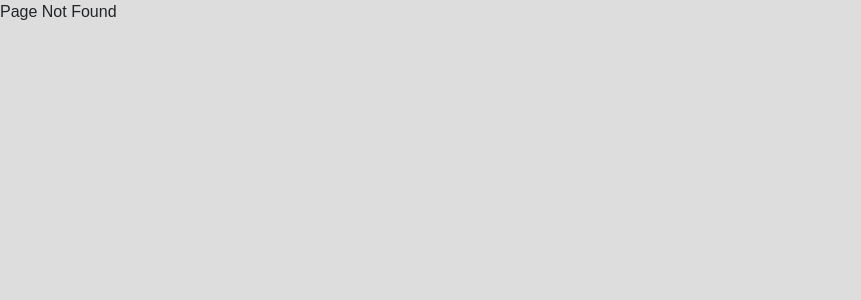
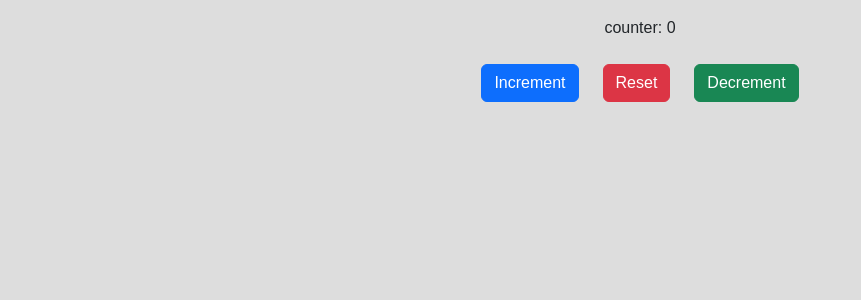
Before and after one commit to mern-trainer/Sherin-Batch, a React (Create React App) app: page /redux in a window 1280 px wide. Before the commit this address had no page. Shown: the top 300 px of the page, without its empty margins (0-861 px from the left). Built offline with nearby package versions, Linux system fonts and the light colour scheme; a web font is replaced by a local one.

Commit message:
redux basics

```diff
--- a/package.json
+++ b/package.json
@@ -3,6 +3,7 @@
   "version": "0.1.0",
   "private": true,
   "dependencies": {
+    "@reduxjs/toolkit": "^2.5.0",
     "@testing-library/jest-dom": "^5.17.0",
     "@testing-library/react": "^13.4.0",
     "@testing-library/user-event": "^13.5.0",
@@ -14,8 +15,10 @@
     "react-dom": "^18.3.1",
     "react-hot-toast": "^2.4.1",
     "react-icons": "^5.3.0",
+    "react-redux": "^9.2.0",
     "react-router-dom": "^7.0.2",
     "react-scripts": "5.0.1",
+    "redux": "^5.0.1",
     "uuid": "^11.0.3",
     "web-vitals": "^2.1.4",
     "yup": "^1.5.0"
--- a/src/App.jsx
+++ b/src/App.jsx
@@ -14,6 +14,9 @@ import SingleProductView from "./Pages/singleProductView"
 import Formik from "./Components/Formik"
 import TodoPage from "./Pages/TodoPage"
 import EditTodo from "./Pages/EditTodo"
+import CounterRedux from "./Pages/CounterRedux"
+
+// redux => Global state management, js library
 
 const App = () => {
 
@@ -21,6 +24,7 @@ const App = () => {
         <Routes>
             <Route path="/">
                 <Route path="" Component={LandingPage} />
+                <Route path="redux" Component={CounterRedux} />
                 <Route path="todo">
                     <Route path="" Component={TodoPage} />
                     <Route path="edit">
--- /dev/null
+++ b/src/Pages/CounterRedux.jsx
@@ -0,0 +1,35 @@
+import React from 'react'
+import { useDispatch, useSelector } from 'react-redux'
+import { decrement, increment, reset } from '../Redux/counterSlice'
+
+const CounterRedux = () => {
+
+    const { counter } = useSelector((store) => store.counter)
+
+    const dispatch = useDispatch()
+
+    const handleClick = (buttonType) => {
+        if (buttonType === "increment") {
+            dispatch(increment(10))
+        }
+        if (buttonType === "decrement") {
+            dispatch(decrement(10))
+        }
+        if (buttonType === "reset") {
+            dispatch(reset())
+        }
+    }
+
+    return (
+        <div className='d-flex justify-content-center mt-3 flex-column align-items-center'>
+            <div>counter: {counter}</div>
+            <div className='d-flex gap-4 mt-4'>
+                <button className='btn btn-primary' onClick={() => handleClick("increment")}>Increment</button>
+                <button className='btn btn-danger' onClick={() => handleClick("reset")}>Reset</button>
+                <button className='btn btn-success' onClick={() => handleClick("decrement")}>Decrement</button>
+            </div>
+        </div>
+    )
+}
+
+export default CounterRedux
--- /dev/null
+++ b/src/Redux/counterSlice.js
@@ -0,0 +1,22 @@
+import { createSlice } from "@reduxjs/toolkit";
+
+const counterSlice = createSlice({
+    name: "counter",
+    initialState: {
+        counter: 0
+    },
+    reducers: {
+        increment: (state, action) => {
+            state.counter = state.counter + action.payload
+        },
+        decrement: (state, action) => {
+            state.counter = state.counter - action.payload
+        },
+        reset: (state) => {
+            state.counter = 0
+        }
+    }
+})
+
+export const { increment, decrement, reset } = counterSlice.actions
+export const { reducer: counterReducer } = counterSlice
--- /dev/null
+++ b/src/Redux/store.js
@@ -0,0 +1,8 @@
+import { configureStore } from "@reduxjs/toolkit";
+import { counterReducer } from "./counterSlice";
+
+export const store = configureStore({
+    reducer: {
+        counter: counterReducer
+    }
+})
```
Also changed, not shown: src/index.js (+7 -2 lines), 1 other file (tests, documents, lock files or other folders).
